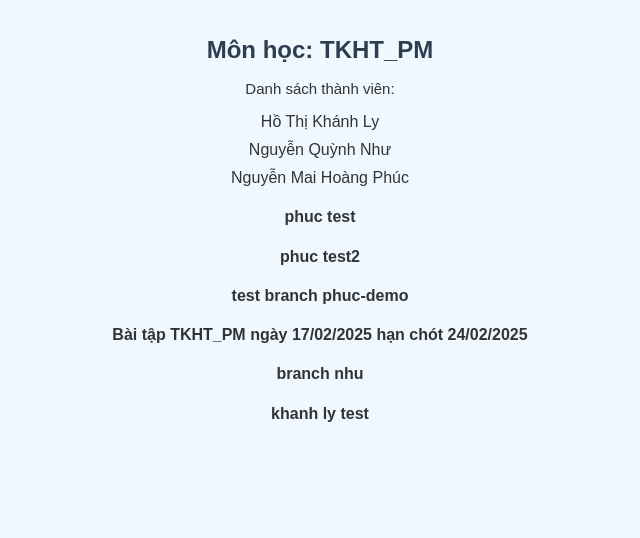
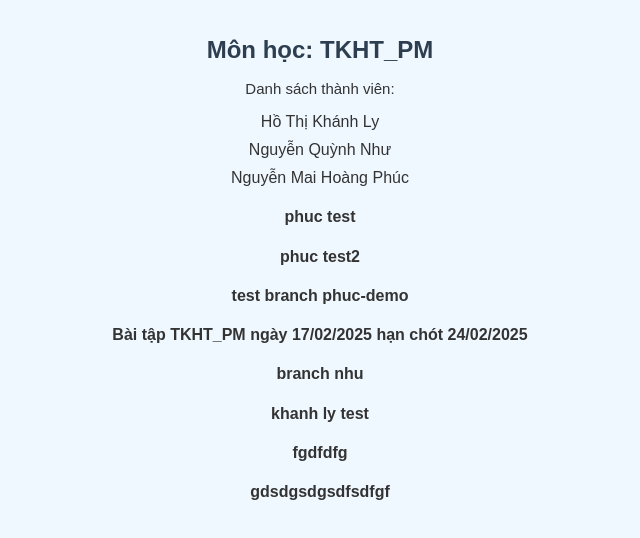
Before and after one commit to nguyennhu1208/TKHT-PM, a plain HTML site: page index.html in a window 1280 px wide. Shown: the whole page, without its empty margins (320-960 px from the left). Drawn offline with Linux system fonts and the light colour scheme.

Commit message:
nhu2lam hjdf

```diff
--- a/index.html
+++ b/index.html
@@ -43,5 +43,7 @@
     <h4>Bài tập TKHT_PM ngày 17/02/2025 hạn chót 24/02/2025</h4>
     <h4>branch nhu</h4>
     <h4>khanh ly test</h4>
+    <h4>fgdfdfg</h4>
+    <h4>gdsdgsdgsdfsdfgf</h4>
 </body>
 </html>
```
